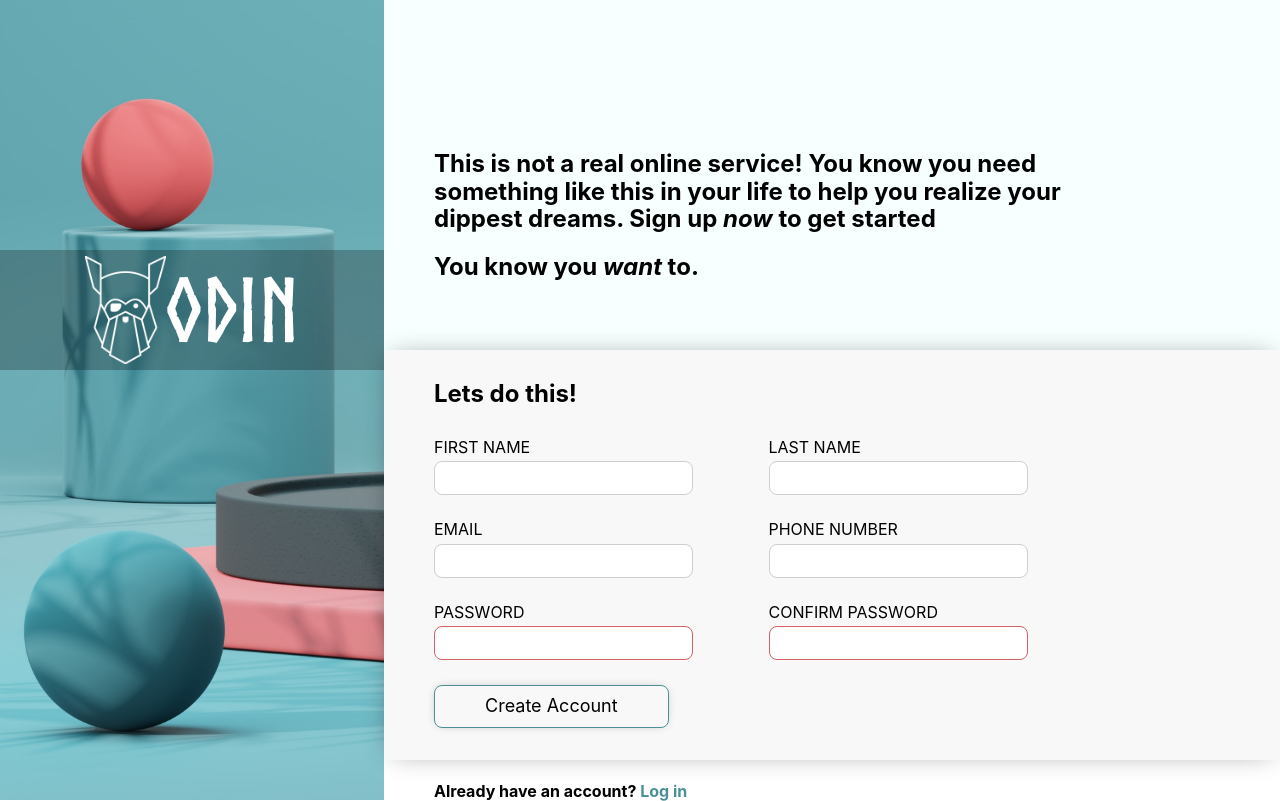
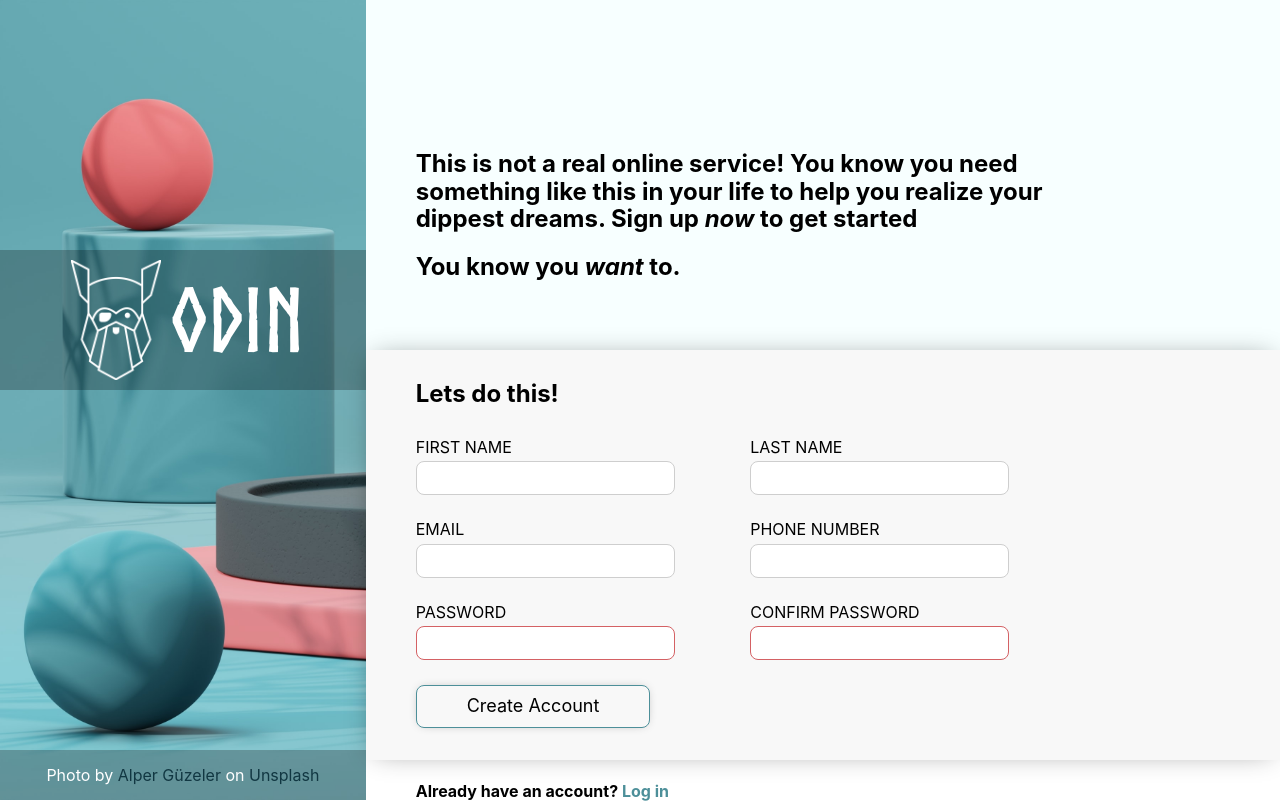
Before and after one commit to Kartohan/Sign-Up-Form, a plain HTML site: page index.html in a window 1280 px wide. Drawn offline with Linux system fonts and the light colour scheme.

Commit message:
Add photo byat the bottom

```diff
--- a/index.html
+++ b/index.html
@@ -6,7 +6,7 @@
     <meta name="viewport" content="width=device-width, initial-scale=1.0">
     <link rel="stylesheet" href="normalize.css">
     <link rel="stylesheet" href="style.css">
-    <title>Document</title>
+    <title>Sign-Up Form by Kartohan</title>
 </head>
 <body>
     <div class="main">
@@ -15,9 +15,9 @@
             <div class="logo-box">
                 <img class="logo" src="./img/odin-lined.png" alt="Odin Logo">
                 <h1>ODIN</h1>
-                <div class="logoby">
-
-                </div>
+            </div>
+            <div class="logoby">
+                <p>Photo by <a href="https://unsplash.com/@alperguzeler">Alper Güzeler</a> on <a href="https://unsplash.com/">Unsplash</a></p>
             </div>
         </div>
         <div class="main-content">
--- a/style.css
+++ b/style.css
@@ -16,12 +16,11 @@
 }
 .background {
     position: relative;
-    width: 30vw;
+    width: 40vw;
     height: 100vh;
 }
 .logo-box {
     background: rgba(0, 0, 0, 0.25);
-    height: 120px;
     display: flex;
     justify-content: center;
     align-items: center;
@@ -29,12 +28,28 @@
     top: 250px;
 }
 .logo {
-    height: 90%;
+    height: 120px;
+    padding: 10px;
 }
 .logo-box h1 {
     font-size: 5.5rem;
     color: white;
     font-family: Norse, -apple-system, BlinkMacSystemFont, "Segoe UI", Roboto, Oxygen, Ubuntu, Cantarell, "Open Sans", "Helvetica Neue", sans-serif;
+    margin: 0;
+}
+.logoby {
+    position: relative;
+    font-family: -apple-system, BlinkMacSystemFont, "Segoe UI", Roboto, Oxygen, Ubuntu, Cantarell, "Open Sans", "Helvetica Neue", sans-serif;
+    background: rgba(0, 0, 0, 0.25);
+    display: flex;
+    justify-content: center;
+    align-items: center;
+    color: white;
+    top: calc(100vh - 190px);
+}
+.logoby a {
+    text-decoration: none;
+    color: #113742;
 }
 /* Main right-side-container */
 /* Article */
@@ -46,7 +61,7 @@
 }
 .main-content {
     height: 100vh;
-    width: 70vw;
+    width: 100%;
 }
 .article {
     padding-top: 150px;
```
